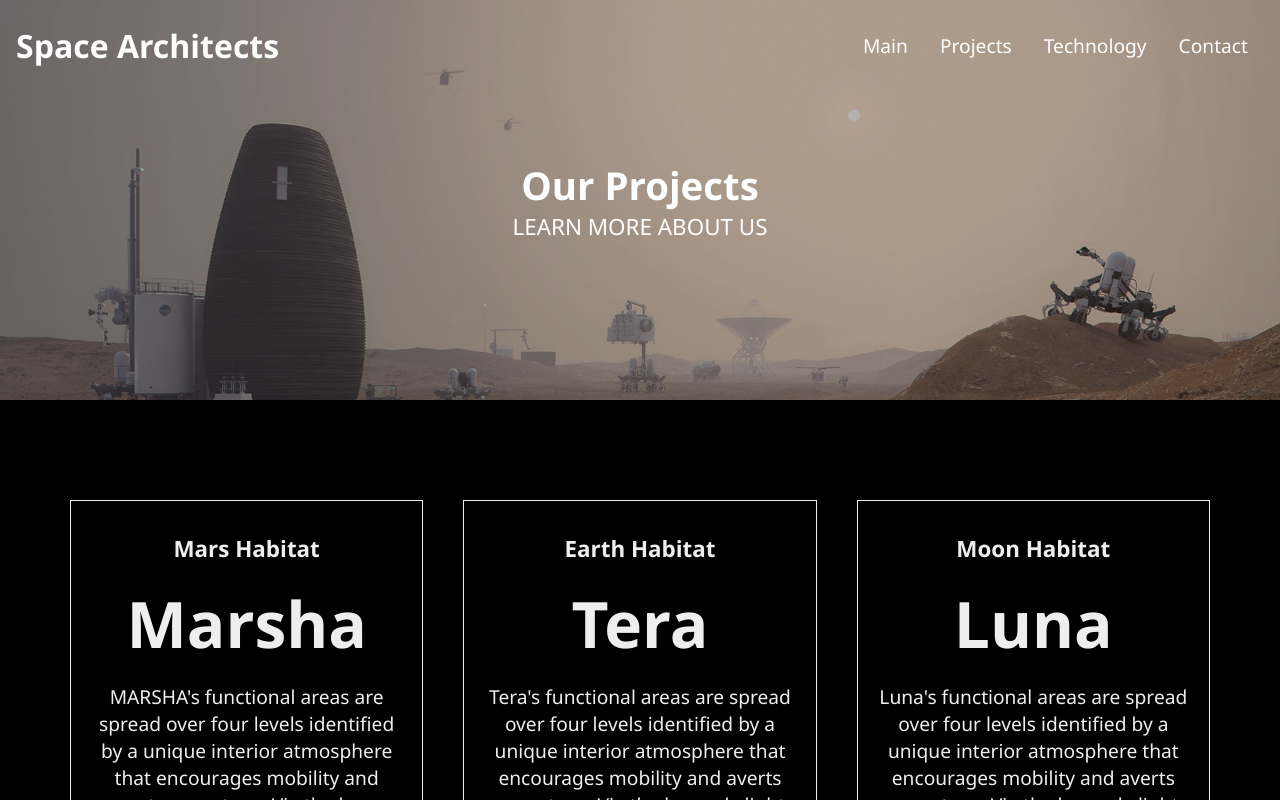
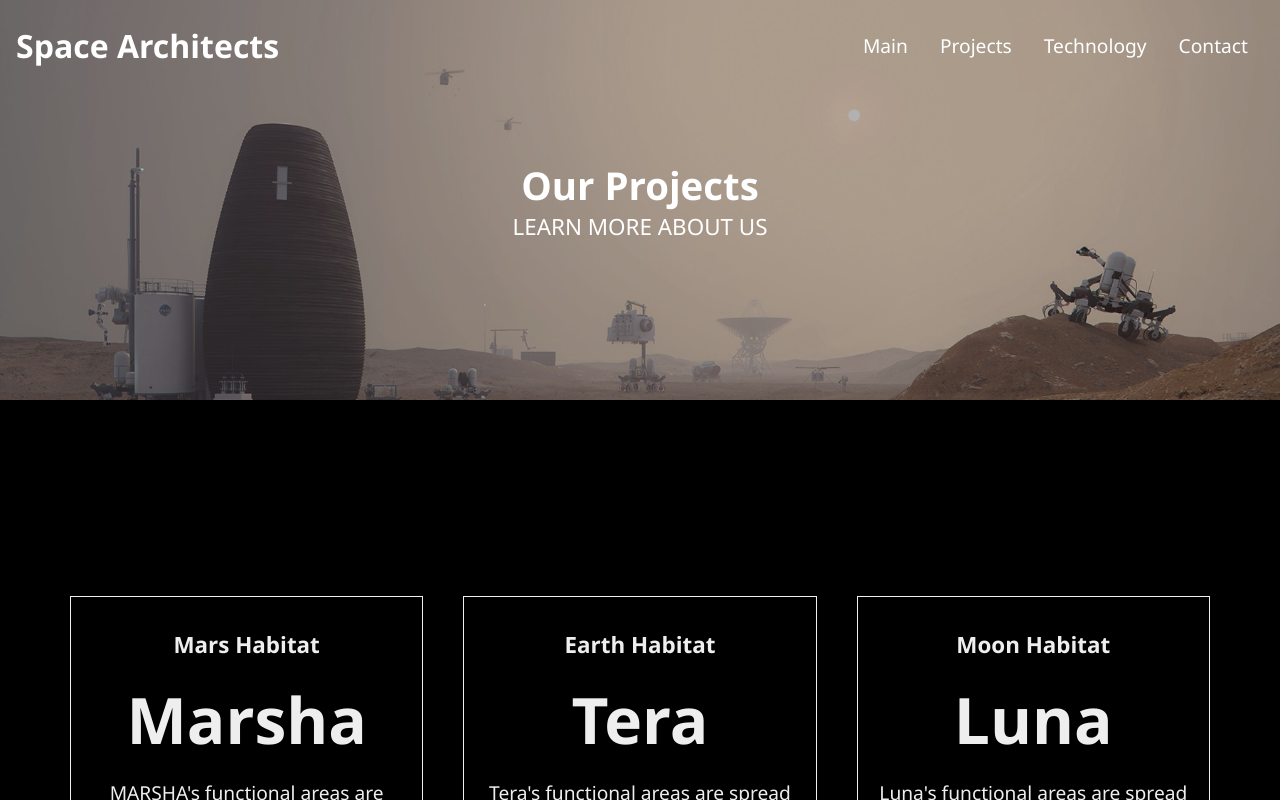
Before and after one commit to Gogoreds/reactProject, a React (Create React App) app: page /projects in a window 1280 px wide. Shown: the top 800 px of the page. Built offline with nearby package versions, Linux system fonts and the light colour scheme.

Commit message:
Secondary attempt initiated

```diff
--- a/src/components/ProjectsStyles.css
+++ b/src/components/ProjectsStyles.css
@@ -1,4 +1,4 @@
-.pricing {
+.projects {
     width: 100%;
     padding: 6rem 1rem;
     background-color: #000;
```
